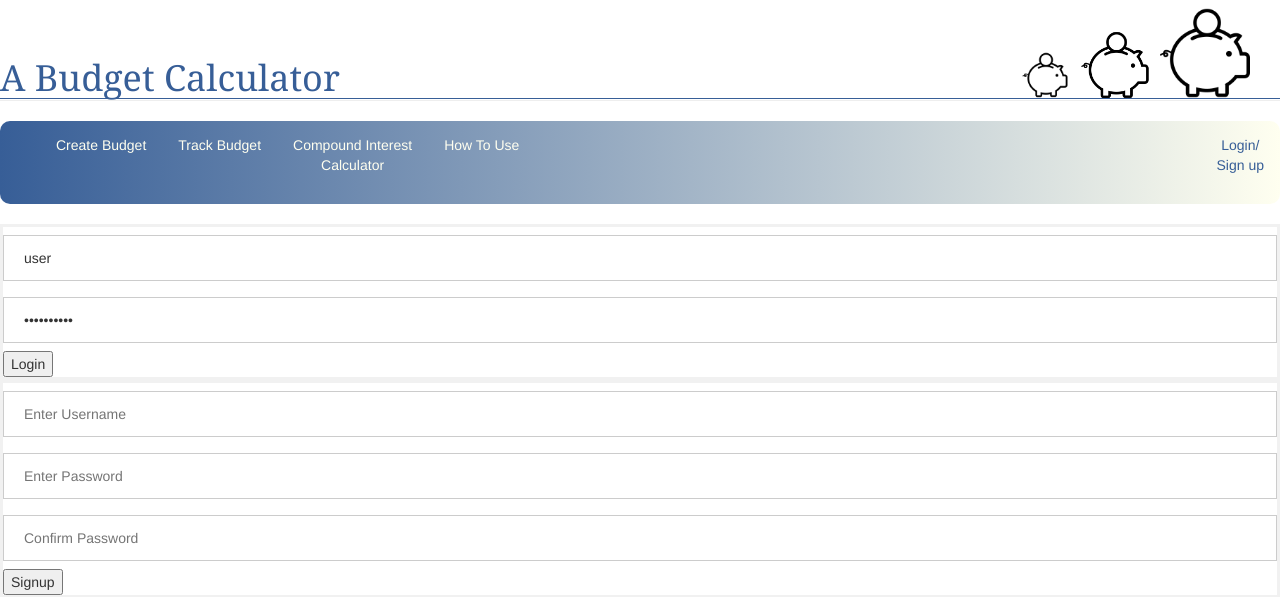
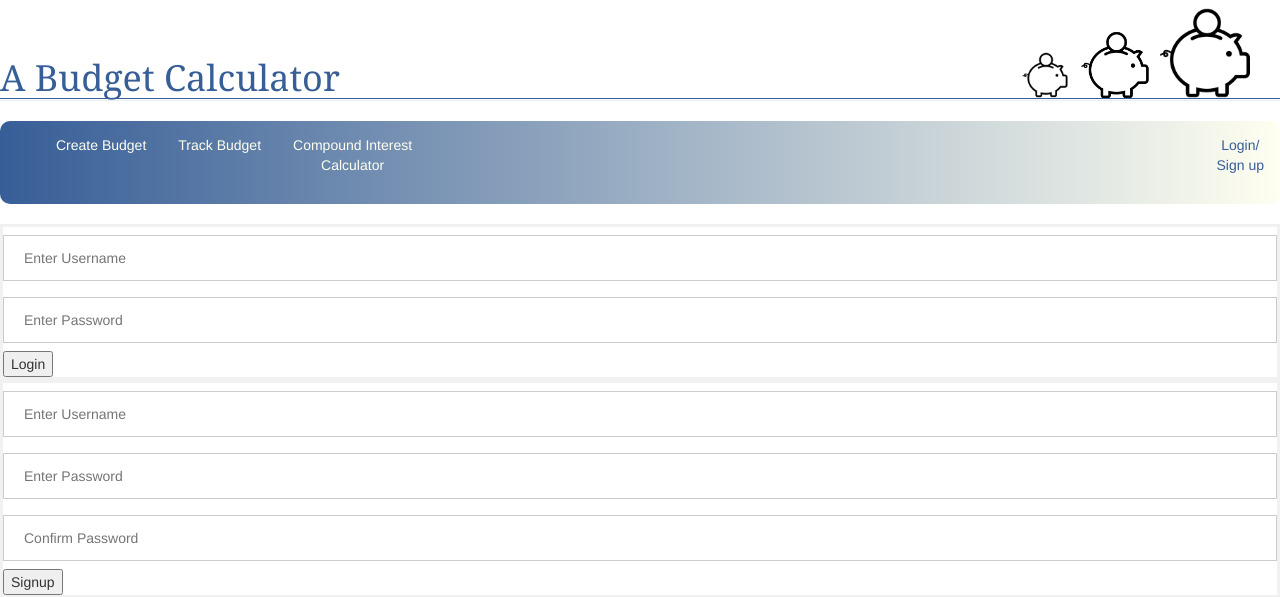
Before and after one commit to kennege/ABudgetCalculator, a PHP site: page /pages/login.html in a window 1280 px wide. Shown: the top 597 px of the page. Run offline with PHP 8.4, Linux system fonts and the light colour scheme.

Commit message:
password prompt

```diff
--- a/index.php
+++ b/index.php
@@ -39,7 +39,7 @@
 				<a href="index.php">Create Budget</a>
 				<a href="pages/track.html">Track Budget</a>
 				<a href="pages/compound_interest.html">Compound Interest <br>Calculator</a>
-        <a href="pages/how_to_use.html">How To Use</a>
+        <!-- <a href="pages/how_to_use.html">How To Use</a> -->
 				<a id=logout style="display:none"><button id=logoutbtn type="button" class="logoutbtn btn">Logout</button></a>
 				<a id=login href="pages/login.html">Login/<br>Sign up</a>
 			</ul>
--- a/pages/compound_interest.html
+++ b/pages/compound_interest.html
@@ -37,8 +37,7 @@
 				<a href="../index.php">Create Budget</a>
 				<a href="track.html">Track Budget</a>
 				<a href="compound_interest.html">Compound Interest <br>Calculator</a>
-				<!-- <a href="hecs.html">HECS Repayment <br>Calculator</a> -->
-				<a href="how_to_use.html">How To Use</a>
+				<!-- <a href="how_to_use.html">How To Use</a> -->
         <a id=logout style="display:none"><button id=logoutbtn type="button" class="logoutbtn btn">Logout</button></a>
 				<a id=login href="pages/login.html">Login/<br>Sign up</a>
 			</ul>
--- a/pages/login.html
+++ b/pages/login.html
@@ -36,8 +36,7 @@
 				<a href="../index.php">Create Budget</a>
 				<a href="track.html">Track Budget</a>
 				<a href="compound_interest.html">Compound Interest <br>Calculator</a>
-				<!-- <a href="hecs.html">HECS Repayment <br>Calculator</a> -->
-        <a href="how_to_use.html">How To Use</a>
+        <!-- <a href="how_to_use.html">How To Use</a> -->
         <a id=logout style="display:none"><button id=logoutbtn type="button" class="logoutbtn btn">Logout</button></a>
         <a id=login href="login.html">Login/<br>Sign up</a>
 			</ul>
@@ -45,8 +44,8 @@
 		<br>
 		<div class="flot-container">
 			<form id=login_form autocomplete=on>
-				<input type="text" placeholder="Enter Username" autocomplete=on id=l_name value=user required>
-				<input type="password" id="l_password" autocomplete=on placeholder="Enter Password" value=Password@1 required>
+				<input type="text" placeholder="Enter Username" autocomplete="username" id=l_name required>
+				<input type="password" id="l_password" autocomplete="password" placeholder="Enter Password" required>
 				<input type="submit" id=login value="Login" >
 				<label style="display:none">
 					<input type="checkbox" checked="checked" id="l_remember" > Remember me
--- a/pages/track.html
+++ b/pages/track.html
@@ -41,8 +41,7 @@
 				<a href="../index.php">Create Budget</a>
 				<a href="track.html">Track Budget</a>
 				<a href="compound_interest.html">Compound Interest <br>Calculator</a>
-				<!-- <a href="hecs.html">HECS Repayment <br>Calculator</a> -->
-				<a href="how_to_use.html">How To Use</a>
+				<!-- <a href="how_to_use.html">How To Use</a> -->
 				<a id=logout style="display:none"><button id=logoutbtn type="button" class="logoutbtn btn">Logout</button></a>
 				<a id=login href="login.html">Login/<br>Sign up</a>
 			</ul>
--- a/scripts/login/main.js
+++ b/scripts/login/main.js
@@ -1,4 +1,4 @@
-console.log("main loaded!")
+print("main loaded!")
 let user = new User();
 let aCookie = new Cookie();
 let server = new Server();
@@ -23,7 +23,7 @@ $(document).ready(function(){
   function signup_cb(server_response) {
     if (server_response.includes('SUCCESS')){
       this.save_session(name, password_1);
-      console.log("SERVER: Sign up SUCCESS.\n");
+      print("SERVER: Sign up SUCCESS.\n");
       let name = $("#s_name").val();
       let password_1 = $("#s_password1").val();
       let remember = document.getElementById('s_remember').checked;
@@ -42,13 +42,17 @@ $(document).ready(function(){
   });
 
   function login_cb(server_response) {
+    if (server_response.includes('SUCCESS')) {
       let name = $("#l_name").val();
       let password = $("#l_password").val();
       let remember = document.getElementById('l_remember').checked;
-    console.log("SERVER: Login SUCCESS.\n");
+      print("SERVER: Login SUCCESS.\n");
       welcomer(server_response, name, password, remember);
       server.save_session(name, password);
       server.show_logout();
+    } else {
+      print("SERVER: Login FAILED.\n");
+    }
   }
 
   $('#logoutbtn').click(function(event) {
--- a/scripts/server/Server.js
+++ b/scripts/server/Server.js
@@ -132,6 +132,10 @@ class Server {
     sessionStorage.setItem('logged_in', true);
     sessionStorage.setItem('name',name);
     sessionStorage.setItem('password',password);
+    if (window.PasswordCredential) {
+      let c = new PasswordCredential({id: name, password: password, name: name});
+      navigator.credentials.store(c);
+    }
     this.show_logout();
   }
 
--- a/scripts/track/display_budget.js
+++ b/scripts/track/display_budget.js
@@ -1,6 +1,6 @@
-let PLOT_COLS = (window.innerWidth < 800) ? 1 : 2;
+let PLOT_COLS = (window.innerWidth < 800 || screen.width < 800) ? 1 : 2;
 window.onresize = function(event) {
-  PLOT_COLS = (window.innerWidth < 800) ? 1 : 2;
+  PLOT_COLS = (window.innerWidth < 800 || screen.width < 800) ? 1 : 2;
   display_budget(data);
 }
 
```
Lines whose indentation alone changed are shown as unchanged.
